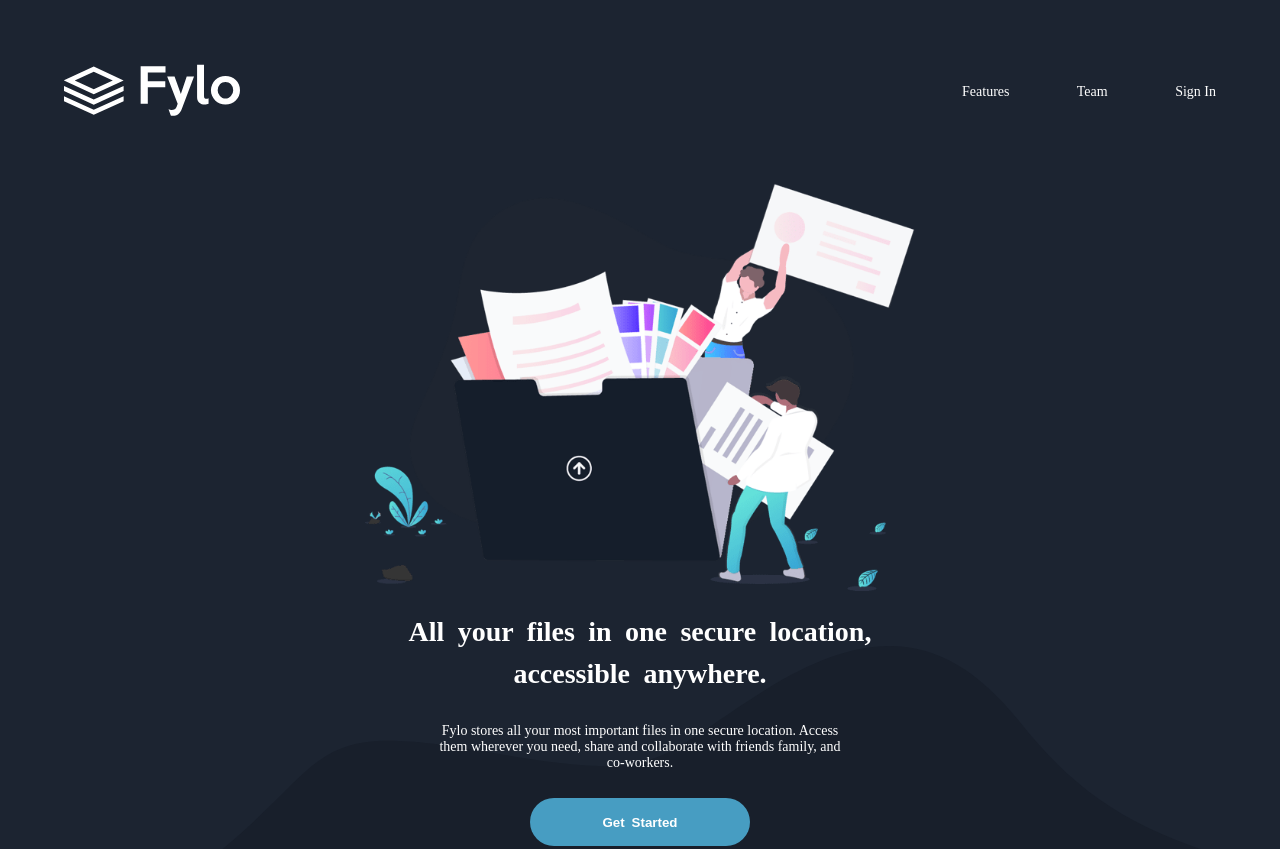
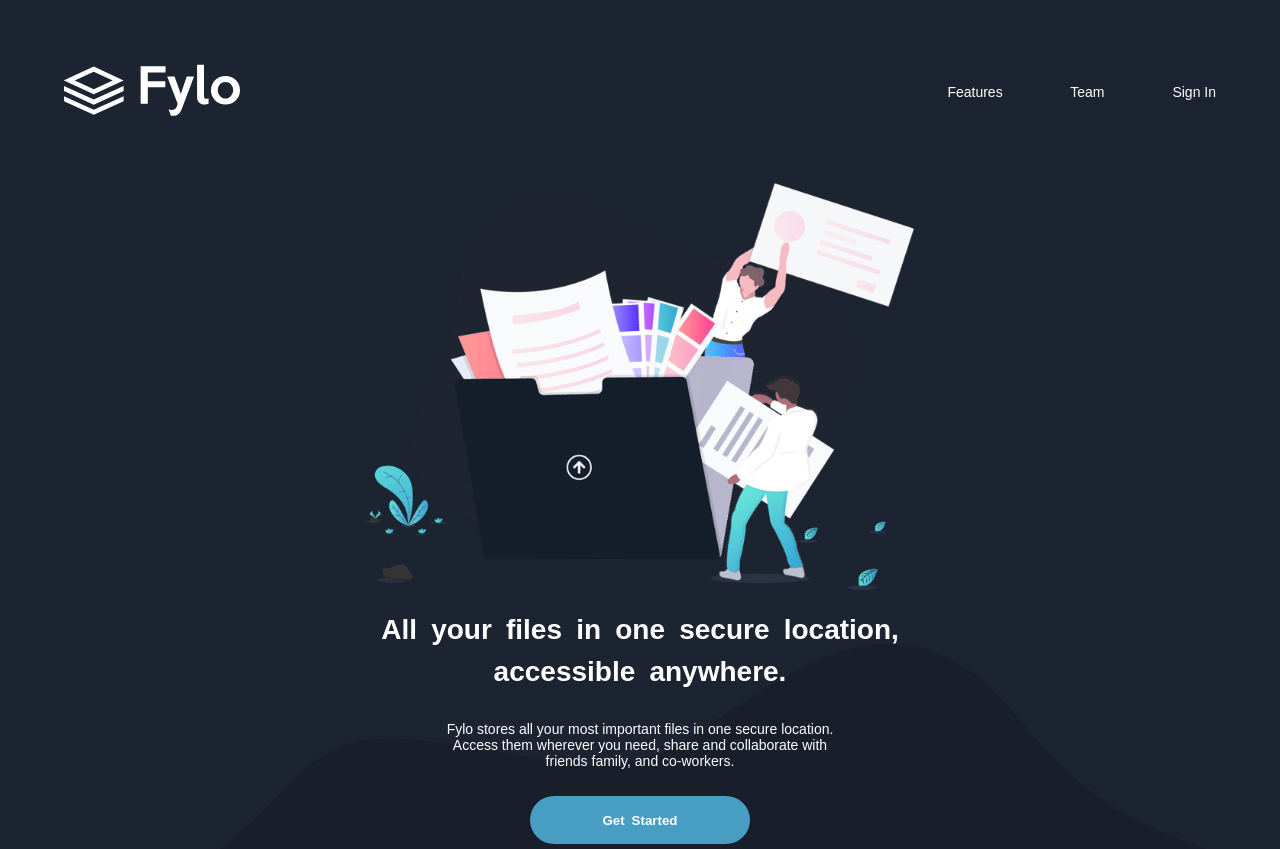
Before and after one commit to ArchieK9/fylo-dark-theme-landing-page-master, a plain HTML site: page index.html in a window 1280 px wide. Shown: the top 849 px of the page. Drawn offline with Linux system fonts and the light colour scheme.

Commit message:
Update style.css

```diff
--- a/style.css
+++ b/style.css
@@ -44,6 +44,7 @@ body{
     width: 100vw;
     font-size: 14px;
     background-color: hsl(218, 28%, 13%);
+    font-family: 'Open Sans', sans-serif;
 }
 
 header{
@@ -55,6 +56,7 @@ header{
 }
 
 nav a{
+    font-family: 'Raleway', sans-serif;
     color: #fff;
     text-decoration: none;
     transition: .3s;
@@ -74,6 +76,7 @@ nav a:hover{
 }
 
 .intro, header{
+    font-family: 'Raleway', sans-serif;
     background-color: hsl(217, 28%, 15%);
 }
 
@@ -264,6 +267,7 @@ hr{
 }
 
 .cta{
+    font-family: 'Raleway', sans-serif;
     margin: auto;
     background-color: hsl(217, 28%, 15%);
     width: 60%;
```
